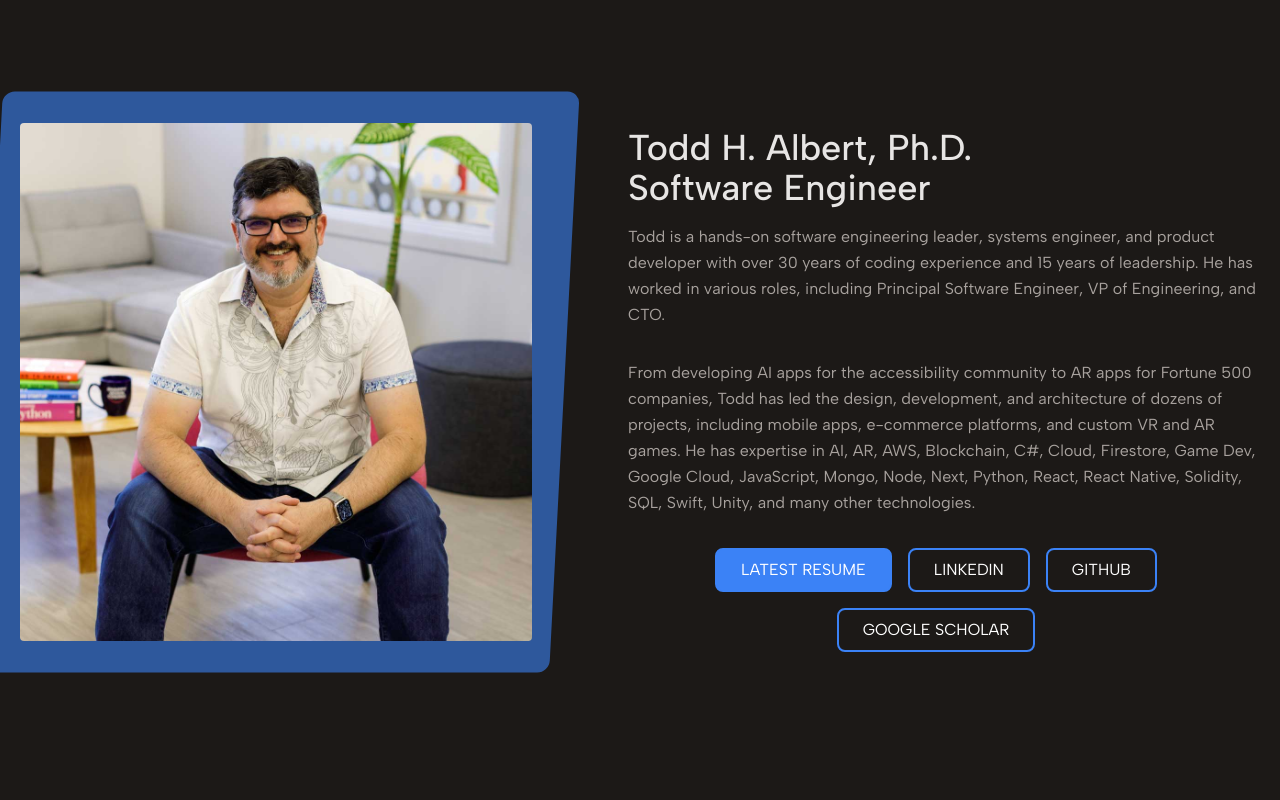
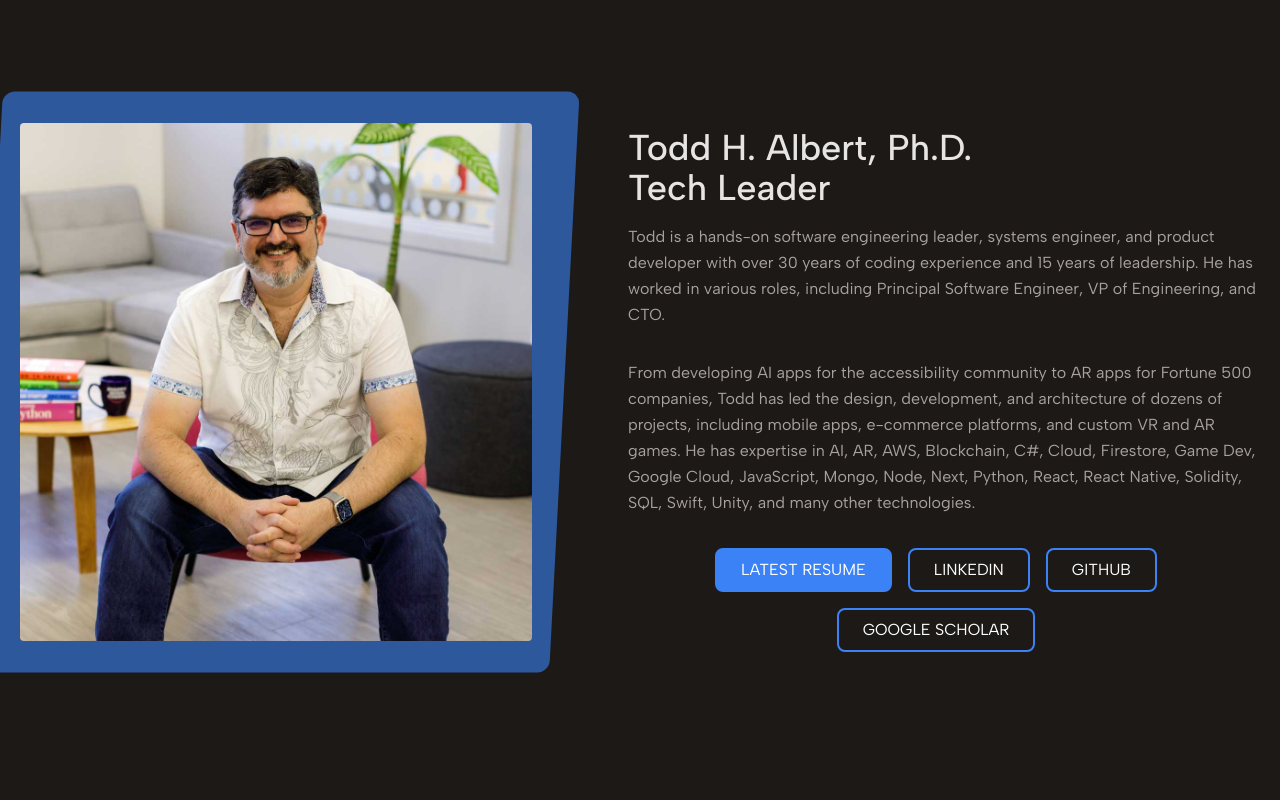
Before and after one commit to toddalbert/portfolio, a Next.js app: page / in a window 1280 px wide. Shown: the top 800 px of the page. Built offline with nearby package versions, Linux system fonts and the light colour scheme.

Commit message:
change h1 tag

```diff
--- a/app/components/Hero.jsx
+++ b/app/components/Hero.jsx
@@ -19,7 +19,7 @@ export default function Hero() {
         <div className='container mt-24 md:mt-8 lg:flex-grow md:w-1/2 lg:pl-24 md:pl-16 flex flex-col md:items-start md:text-left mb-16 md:mb-0 items-center text-center'>
           <h1 className='title-font sm:text-4xl text-3xl mb-4 font-medium text-stone-200'>
             Todd H. Albert, Ph.D. <br className='hidden lg:inline-block' />
-            Software Engineer
+            Tech Leader
           </h1>
           <p className='mb-8 text-md leading-relaxed text-stone-400'>
             Todd is a hands-on software engineering leader, systems engineer, and product developer with over
```
Also changed, not shown: 2 other files (tests, documents, lock files or other folders).
